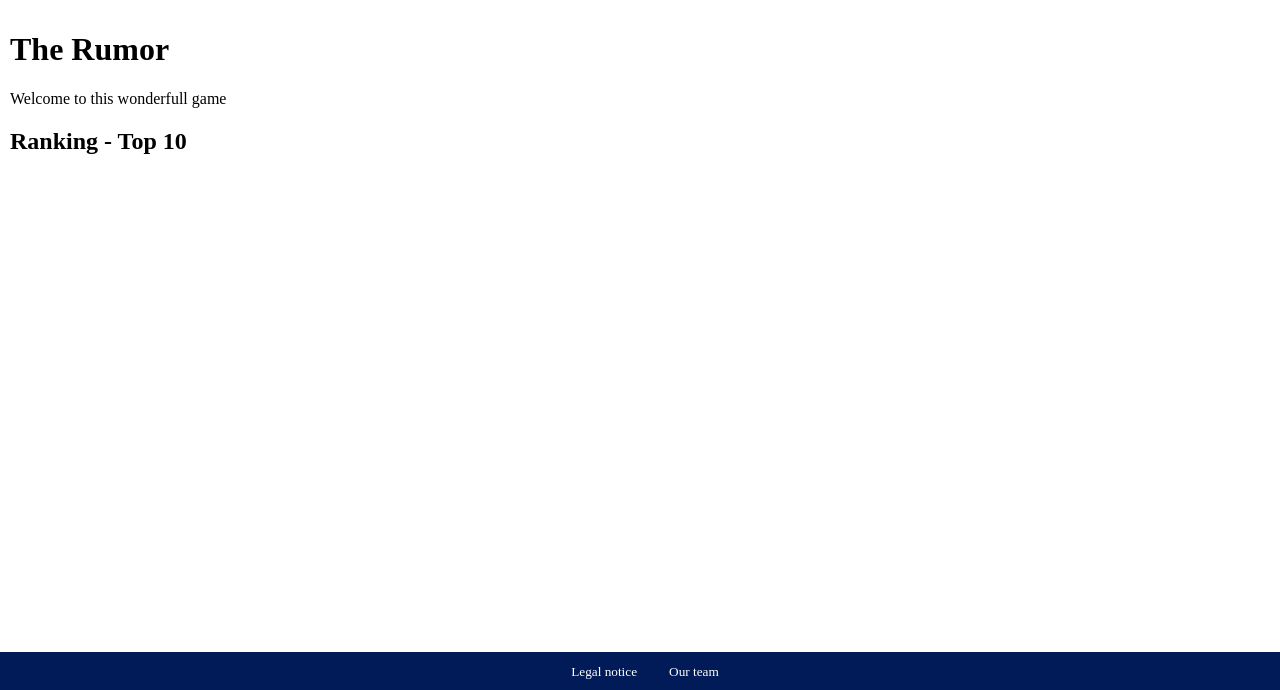
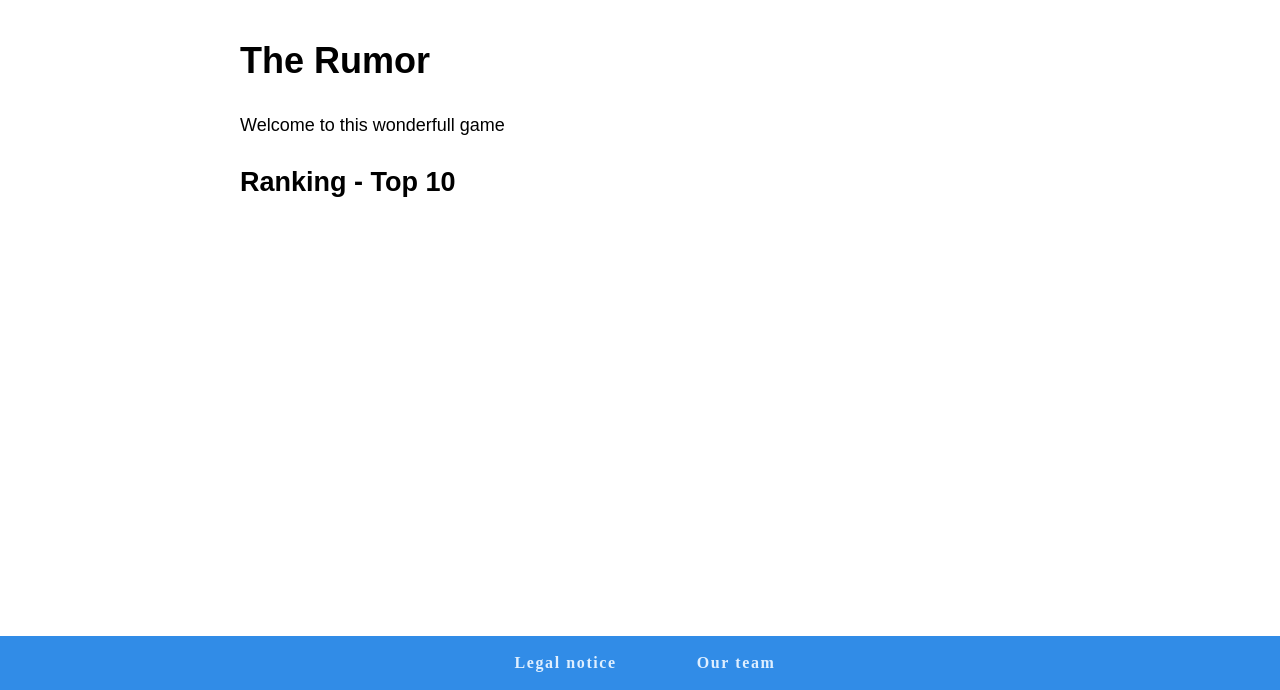
Before and after one commit to Aliptic/phone_game, a Symfony app: template templates/index/index.html.twig in a window 1280 px wide. Shown: the part 110-800 px from the top of the page. Run offline with Twig, Linux system fonts and the light colour scheme; the template is opened without the code that fills it, so the values that code supplies are empty; some libraries are stand-ins or nearby versions.

Commit message:
Fix design consistency

```diff
--- a/templates/base.html.twig
+++ b/templates/base.html.twig
@@ -24,6 +24,12 @@
 
     * {
         box-sizing: border-box;
+    }
+
+    input[type=text]{
+        border: 1px solid;
+        height:30px;
+        width:330px;
     }
 
     .wrapper {
@@ -108,7 +114,7 @@
 
     .footer {
         flex: row;
-        background-color: #001b58;
+        background-color: #318CE7;
 
     }
 
@@ -127,9 +133,14 @@
     }
 
     .footer a {
-        color: #ffffff;
+        display: inline-block;
+        padding: .5em 1.5em;
+        font-size: 1em;
+        font-weight: bold;
+        letter-spacing: 0.1em;
+        color: #dfefff;
         text-decoration: none;
-        font-size: 0.83em;
+
     }
 
     .footer-nav a {
@@ -200,16 +211,15 @@
                         {# Est ce que l'utilisateur est connecté #}
                         {% if app.user %}
                         <li><a href="{{ path('user_profile', {'id': app.user.id}) }}">{% trans %}My account{% endtrans %}</a>
+                        {# Est ce que l'utilisteur a le droit d'avoir le panneau d'admin #}
+                        {% if is_granted('ROLE_ADMIN') %}
+                        <li><a href="{{ path('admin_panel') }}">{% trans %}Admin panel{% endtrans %}</a></li>
+                        {% endif %}
                         <li><a href="{{ path('app_logout') }}">{% trans %}Logout{% endtrans %}</a></li>
                         </li>
                         {% else %}
                         <li><a href="{{ path('app_register') }}">{% trans %}Sign up{% endtrans %}</a></li>
                         <li><a href="{{ path('app_login') }}">{% trans %}Log in{% endtrans %}</a></li>
-                        {% endif %}
-
-                        {# Est ce que l'utilisteur a le droit d'avoir le panneau d'admin #}
-                        {% if is_granted('ROLE_ADMIN') %}
-                        <li><a href="{{ path('admin_panel') }}">{% trans %}Admin panel{% endtrans %}</a></li>
                         {% endif %}
                     </ul>
                 </nav>
--- a/templates/index/index.html.twig
+++ b/templates/index/index.html.twig
@@ -2,7 +2,7 @@
 
 {% block title %}The Rumor{% endblock %}
 
-{% block head %}
+{% block body %}
 <style>
     /* Style the tab buttons */
     .tablink {
@@ -24,17 +24,23 @@
 
     /* Set default styles for tab content */
     .tabcontent {
-    color: white;
+    color: black;
     display: none;
     padding: 50px;
     text-align: center;
     }
+    .main-wrapper {
+        margin: 1em auto;
+        max-width: 800px;
+        width: 95%;
+        font: 18px / 1.5 sans-serif;
+    }
+    .main-wrapper code {
+        background: #F5F5F5;
+        padding: 2px 6px;
+    }
 </style>
-{% endblock %}
-
-{% block body %}
-
-<div>
+<div class="main-wrapper">
     <div>
         <h1>{% trans %}The Rumor{% endtrans %}</h1>
         <p>{% trans %}Welcome to this wonderfull game{% endtrans %}</p>
```
Also changed, not shown: templates/drawing/index.html.twig (+15 -4 lines), templates/player_invite/index.html.twig (+7 -5 lines), templates/summary/index.html.twig (+5 -3 lines), templates/text/start.html.twig (+22 -3 lines).
